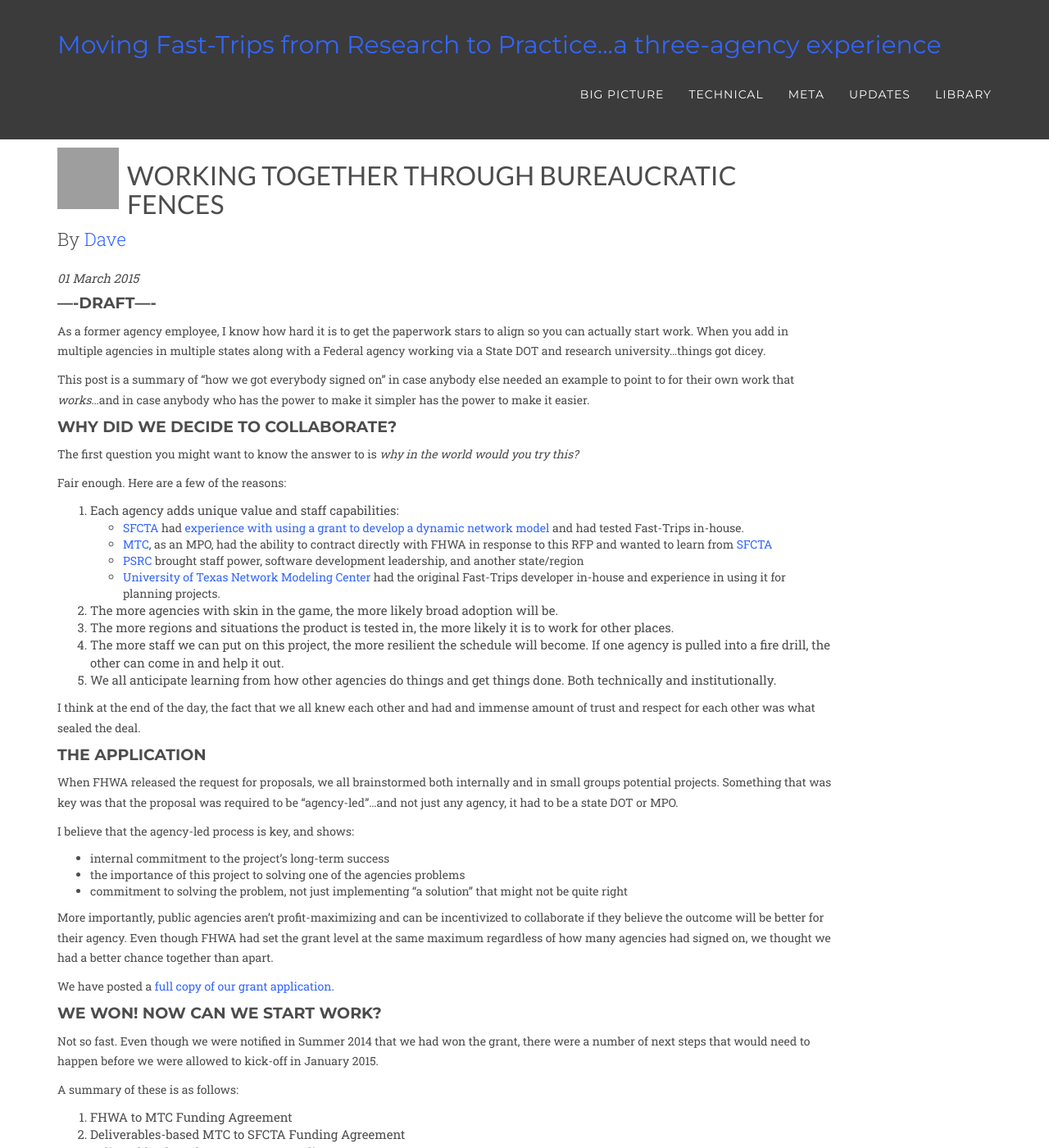
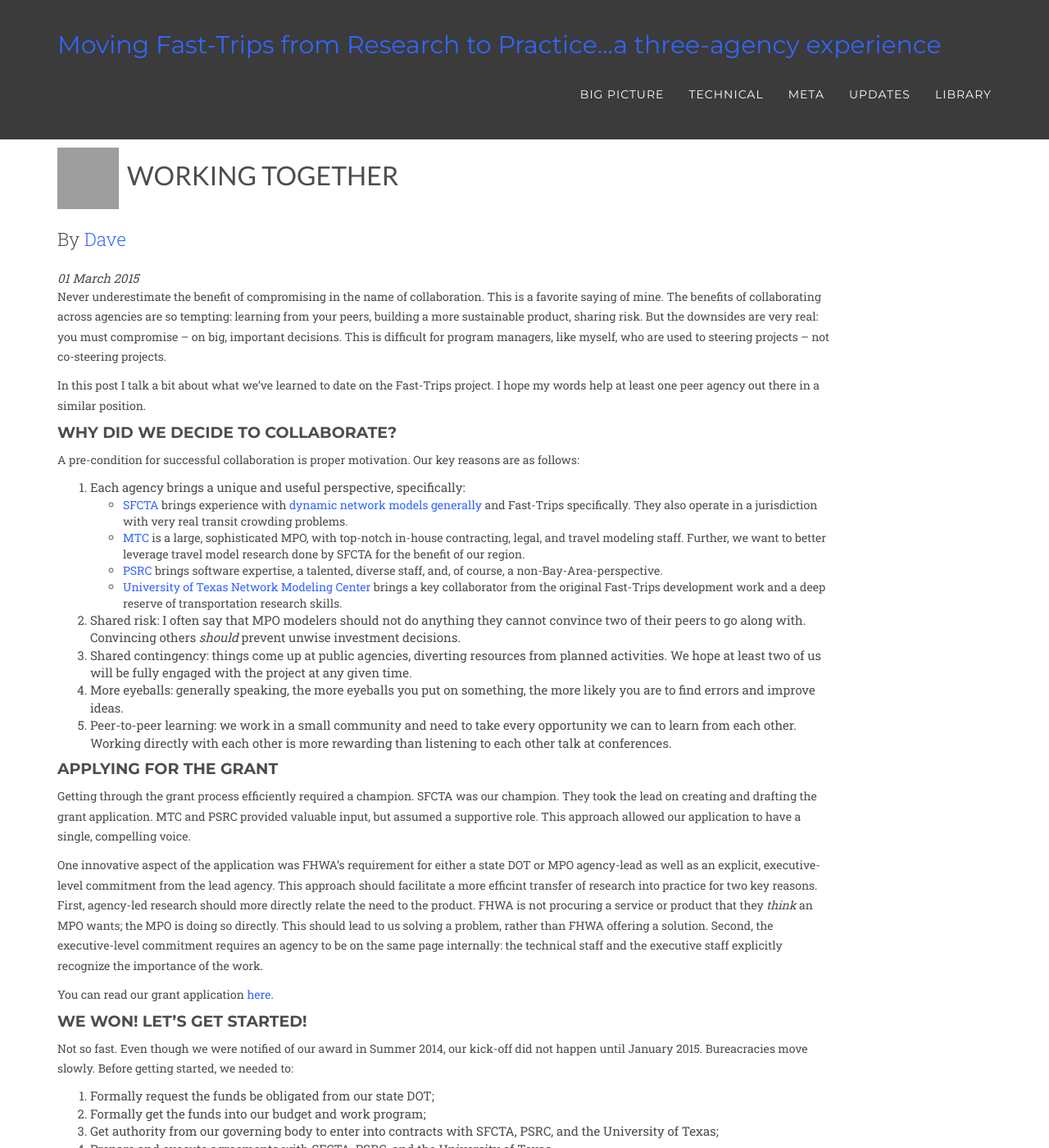
Before and after one commit to BayAreaMetro/fast-trips-project, a Jekyll site: the page built from _posts/2015-03-01-contracting.md, in a window 1280 px wide and 1400 px high. Shown: the whole window at 82% size. Built offline with Jekyll 4.4.1, drawn with Linux system fonts in a browser that asks for light colours; some web fonts are replaced; comment, search, counter and statistics services are not loaded; some of the changed text lies outside the part shown; grey boxes are pictures that could not be loaded.

Commit message:
ready for proof

```diff
--- a/_posts/2015-03-01-contracting.md
+++ b/_posts/2015-03-01-contracting.md
@@ -1,5 +1,5 @@
 ---
-title: "Working together through bureaucratic fences"
+title: "Working Together"
 author: Dave
 image: /img/posts/transit-fence.jpg
 comments: true
@@ -8,91 +8,56 @@ tags: [meta]
 
 ---
 
-#### ----DRAFT----
+Never underestimate the benefit of compromising in the name of collaboration.  This is a favorite saying of mine.  The benefits of collaborating across agencies are so tempting: learning from your peers, building a more sustainable product, sharing risk.  But the downsides are very real: you must compromise -- on big, important decisions.  This is difficult for program managers, like myself, who are used to steering projects -- not co-steering projects.
 
-As a former agency employee, I know how hard it is to get the paperwork stars to align
-so you can actually start work.  When you add in multiple agencies in multiple states along
-with a Federal agency working via a State DOT and research university...things got dicey.
-
-This post is a summary of "how we got everybody signed on" in case anybody else needed an
- example to point to for their own work that *works*...and in case anybody who has the power
-  to make it simpler has the power to make it easier.
+In this post I talk a bit about what we've learned to date on the Fast-Trips project.  I hope my words help at least one peer agency out there in a similar position.
 
 #### Why did we decide to collaborate?
+A pre-condition for successful collaboration is proper motivation.  Our key reasons are as follows:
 
-The first question you might want to know the answer to is *why in the world would you try this?*
-
-Fair enough.  Here are a few of the reasons:
-
-1. Each agency adds unique value and staff capabilities:
-  * [SFCTA](http://www.sfcta.org/modeling) had [experience with using a grant to develop a dynamic
-  network model](www.github.com/sfcta/dta) and had tested Fast-Trips in-house.
-  * [MTC](http://www.mtc.ca.gov), as an MPO, had the ability to contract directly with FHWA in response to this RFP and
-  wanted to learn from [SFCTA](http://www.sfcta.org/modeling)
-  * [PSRC](http://www.psrc.org) brought staff power, software development leadership, and another state/region
-  * [University of Texas Network Modeling Center](http://ctr.utexas.edu/nmc) had the original Fast-Trips developer
-  in-house and experience in using it for planning projects.
-2. The more agencies with skin in the game, the more likely broad adoption will be.
-3. The more regions and situations the product is tested in, the more likely it is to work for other places.
-4. The more staff we can put on this project, the more resilient the schedule will become.  If one agency
-is pulled into a fire drill, the other can come in and help it out.
-5. We all anticipate learning from how other agencies do things and get things done.  Both technically and institutionally.
+1.  Each agency brings a unique and useful perspective, specifically:
+	* [SFCTA](http://www.sfcta.org/modeling) brings experience with [dynamic network models generally](www.github.com/sfcta/dta) and Fast-Trips specifically.  They also operate in a jurisdiction with very real transit crowding problems.
+	* [MTC](http://www.mtc.ca.gov) is a large, sophisticated MPO, with top-notch in-house contracting, legal, and travel modeling staff.  Further, we want to better leverage travel model research done by SFCTA for the benefit of our region.
+	* [PSRC](http://www.psrc.org) brings software expertise, a talented, diverse staff, and, of course, a non-Bay-Area-perspective.
+	* [University of Texas Network Modeling Center](http://ctr.utexas.edu/nmc) brings a key collaborator from the original Fast-Trips development work and a deep reserve of transportation research skills.
+2.  Shared risk: I often say that MPO modelers should not do anything they cannot convince two of their peers to go along with.  Convincing others *should* prevent unwise investment decisions.
+3.  Shared contingency: things come up at public agencies, diverting resources from planned activities.  We hope at least two of us will be fully engaged with the project at any given time.
+4.  More eyeballs: generally speaking, the more eyeballs you put on something, the more likely you are to find errors and improve ideas.
+5.  Peer-to-peer learning: we work in a small community and need to take every opportunity we can to learn from each other.  Working directly with each other is more rewarding than listening to each other talk at conferences.
 
 <!--break-->
 
-I think at the end of the day, the fact that we all knew each other and had and immense amount
-of trust and respect for each other was what sealed the deal.
+#### Applying for the grant
 
-#### The Application
+Getting through the grant process efficiently required a champion.  SFCTA was our champion.  They took the lead on creating and drafting the grant application.  MTC and PSRC provided valuable input, but assumed a supportive role.  This approach allowed our application to have a single, compelling voice.
 
-When FHWA released the request for proposals, we all brainstormed both internally and
-in small groups potential projects.  Something that was key was that the proposal was required
-to be "agency-led"...and not just any agency, it had to be a state DOT or MPO.
+One innovative aspect of the application was FHWA's requirement for either a state DOT or MPO agency-lead as well as an explicit, executive-level commitment from the lead agency.  This approach should facilitate a more efficint transfer of research into practice for two key reasons.  First, agency-led research should more directly relate the need to the product.  FHWA is not procuring a service or product that they *think* an MPO wants; the MPO is doing so directly.  This should lead to us solving a problem, rather than FHWA offering a solution.  Second, the executive-level commitment requires an agency to be on the same page internally: the technical staff and the executive staff explicitly recognize the importance of the work.
 
-I believe that the agency-led process is key, and shows:
+You can read our grant application [here]({{ site.baseurl }}/library/C10_MTC_Application.pdf).
 
-* internal commitment to the project's long-term success
-* the importance of this project to solving one of the agencies problems
-* commitment to solving the problem, not just implementing "a solution" that might not be quite right
+#### We won! Let's get started!
 
-More importantly, public agencies aren't profit-maximizing and can be incentivized to collaborate
-if they believe the outcome will be better for their agency.  Even though FHWA had set the
-grant level at the same maximum regardless of how many agencies had signed on, we thought we
-had a better chance together than apart.
+Not so fast.  Even though we were notified of our award in Summer 2014, our kick-off did not happen until January 2015.  Bureacracies move slowly.  Before getting started, we needed to:
 
-We have posted a [full copy of our grant application]({{ site.baseurl }}/library/C10_MTC_Application.pdf).
+1.  Formally request the funds be obligated from our state DOT;
+2.  Formally get the funds into our budget and work program;
+3.  Get authority from our governing body to enter into contracts with SFCTA, PSRC, and the University of Texas;
+4.  Prepare and execute agreements with SFCTA, PSRC, and the University of Texas.
 
-#### We won!  Now can we start work?
+These processes are made much easier by a deep and talented team of contract specialists -- something MTC is lucky to have.
 
-Not so fast.  Even though we were notified in Summer 2014 that we had won the grant, there
-were a number of next steps that would need to happen before we were allowed to kick-off in
-January 2015.
+#### Putting someone else in charge
+A key decision we made early on was to hire an outside project manager and an outside technical lead.  This allows the agency leads to serve as principals-in-charge, or partners in a law firm, or some other analogy.  This is expensive, but has already paid significant dividends, most notably: directing a third-party is easier than directing a peer.
 
-A summary of these is as follows:
+#### At some point we'll disagree, right?
 
-1. FHWA to MTC Funding Agreement
-2. Deliverables-based MTC to SFCTA Funding Agreement
-3. Deliverables-based MTC to PSRC Funding Agreement
-4. Deliverables-based MTC to UT Austin Funding Agreement
+With three cooks in the kitchen, disagreements are inevitable.  When consensus fails, we thought it best to formally documnt how we will resolve the dispute.  Our language is as follows:
 
-#### Issue resolution framework
+	Agreement should be made by consensus. If the majority of the Management Team reaches agreement at the end of the week time-frame, the proposal and any changes will be considered “accepted,” or “accepted, with adjustments.” If sufficient response has not been received, or there are areas of disagreement among the Management Team, the Technical Lead or Project Manager will convene a discussion in order to try and reach an agreement. If the Management Team fails to reach consensus at the end of this discussion, there will be a vote whereby majority of the Management Team (comprised of David Ory, Joe Castiglione, and Billy Charlton or their proxies) will rule.
 
-With so many agencies, we also thought it was going to be important to write out explicitly
-how we would resolve any disputes that we couldn't resolve by consensus:
 
-	Agreement should be made by consensus. If the majority of the Management Team reaches
-	agreement at the end of the week time-frame, the proposal and any changes will be
-	considered “accepted,” or “accepted, with adjustments.” If sufficient response has not
-	been received, or there are areas of disagreement among the Management Team, the
-	Technical Lead or Project Manager will convene a discussion in order to try and reach
-	 an agreement. If the Management Team fails to reach consensus at the end of this
-	 discussion, there will be a vote whereby majority of the Management Team (comprised
-	 of David Ory, Joe Castiglione, and Billy Charlton or their proxies) will rule.
 
 #### Drawbacks
+Collaborating is not easy.  Putting contracts together is slow and tedious.  Working on process is boring and often abstract.  It took us months to put all the pieces in place.  Our project manager must get feedback from three parties rather than one.  We must agree on a host of technical matters as we progress.
 
-There are a number of drawbacks to this approach, the primary one being the incredible
-amount of time that the funding agreements took to create, agree upon, and execute.  This
-is seen in the amount of time it took from when we were notified of the success of our application,
-and the time when we had our kick-off meeting:  six months.  Moreover, any time we change
-the roles and responsibilities of any agency, we have to execute a contract modification.
+Will it be worth it?  We think so.
```
